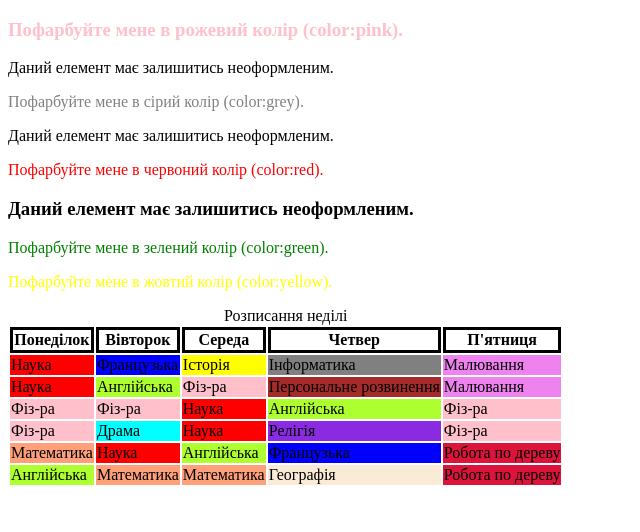
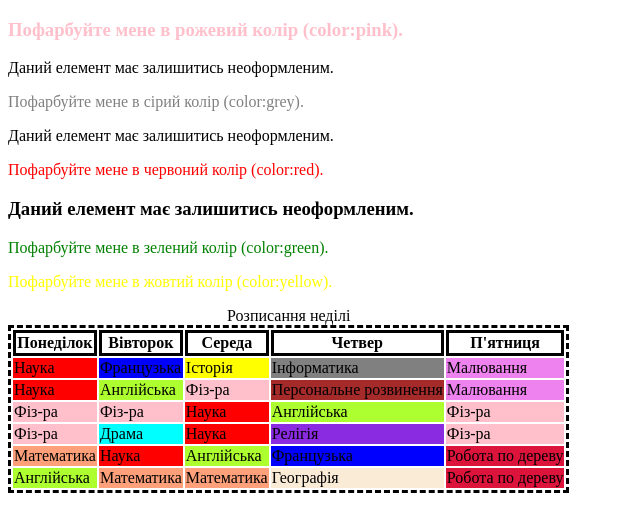
Before and after one commit to Jezekh23/HW-8, a plain HTML site: page index.html in a window 1280 px wide. Shown: the whole page, without its empty margins (0-640 px from the left). Drawn offline with Linux system fonts and the light colour scheme.

Commit message:
added structure pseudoclass

```diff
--- a/css/style.css
+++ b/css/style.css
@@ -77,3 +77,7 @@ td:hover {
 .gg {
     background-color: antiquewhite;
 }
+
+table:nth-child(even) {
+    border: dashed black;
+}
```
